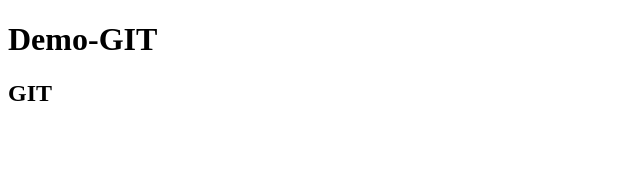
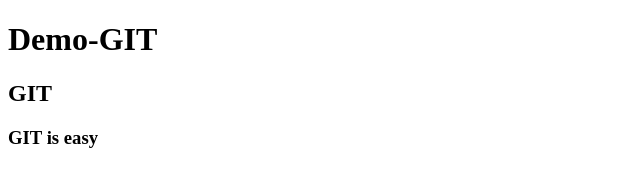
Before and after one commit to hoanganh-k2/demo-git, a plain HTML site: page index.html in a window 1280 px wide. Shown: the whole page, without its empty margins (0-640 px from the left). Drawn offline with Linux system fonts and the light colour scheme.

Commit message:
hoanganh

```diff
--- a/index.html
+++ b/index.html
@@ -9,5 +9,6 @@
     <body>
         <h1>Demo-GIT</h1>
         <h2>GIT</h2>
+        <h3>GIT is easy</h3>
     </body>
 </html>
```
